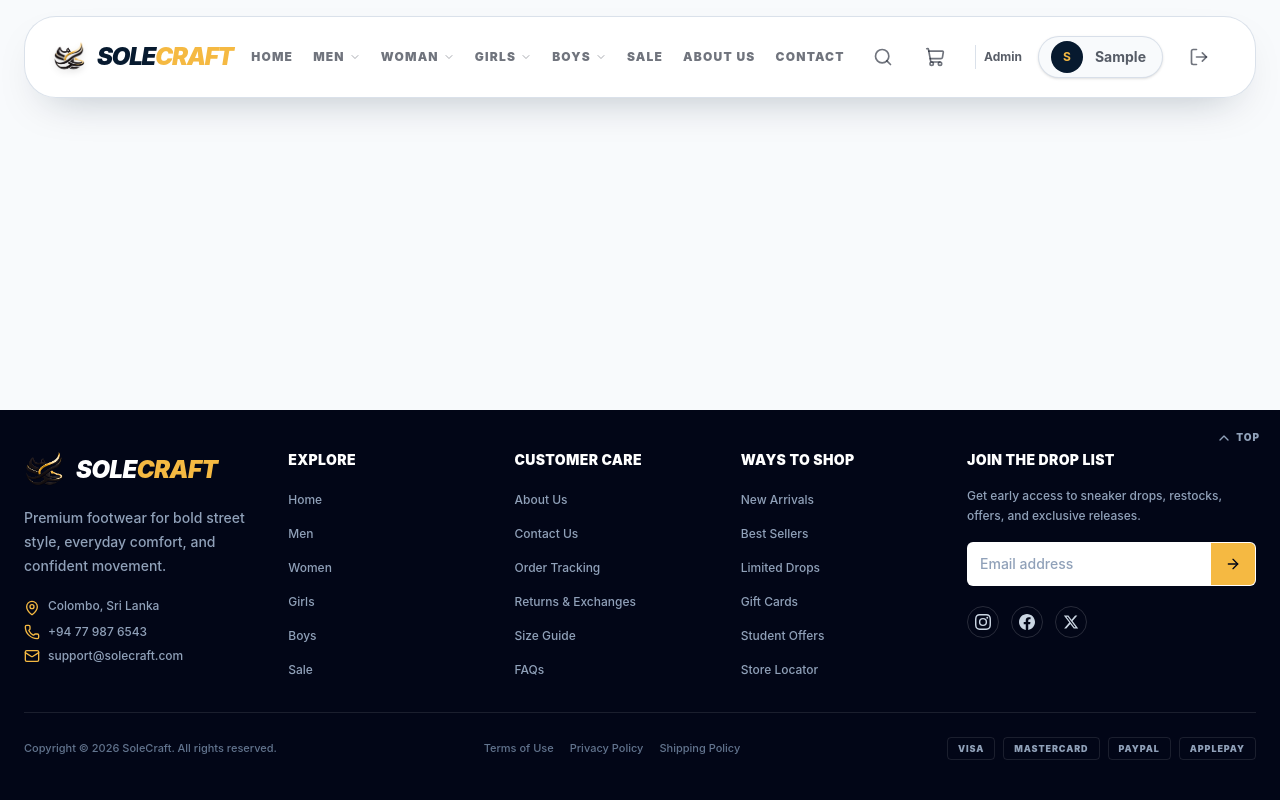
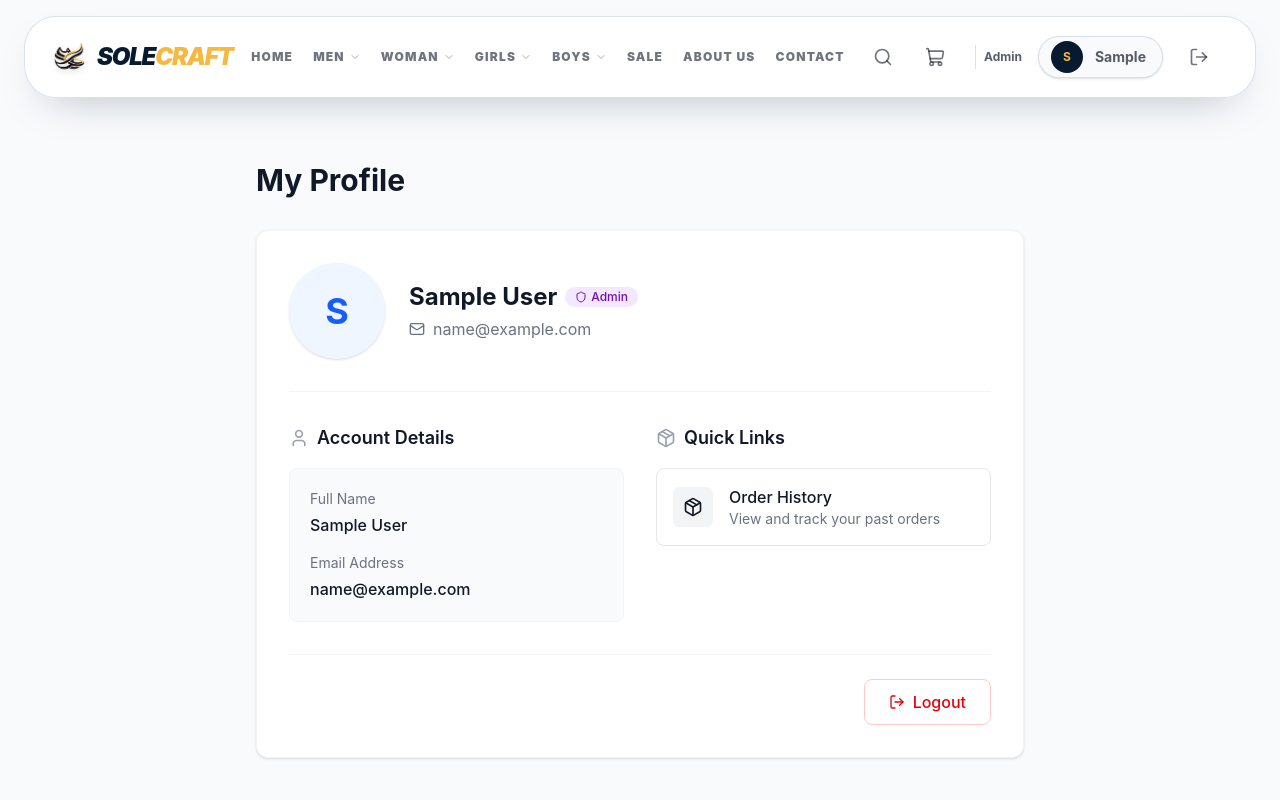
Before and after one commit to JKWijerathne/SoleCraft, a React (Vite) app in the folder client/: page /profile in a window 1280 px wide. Shown: the top 800 px of the page. Built offline with nearby package versions, Linux system fonts and the light colour scheme; sample sign-in values are in the browser's storage.

Commit message:
feat: create Profile page and add profile route

```diff
--- a/client/src/App.jsx
+++ b/client/src/App.jsx
@@ -18,6 +18,7 @@ import AdminProducts from './pages/Admin/AdminProducts';
 import AddProduct from './pages/Admin/AddProduct';
 import EditProduct from './pages/Admin/EditProduct';
 import OrderSuccess from './pages/Orders/OrderSuccess';
+import Profile from './pages/Profile/Profile';
 
 function App() {
   return (
@@ -35,6 +36,7 @@ function App() {
           <Route path="/cart" element={<Cart />} />
           <Route path="/checkout" element={<Checkout />} />
           <Route path="/order-success" element={<OrderSuccess />} />
+          <Route path="/profile" element={<Profile />} />
           <Route path="/login" element={<Login />} />
           <Route path="/register" element={<Register />} />
           <Route path="/admin/login" element={<AdminLogin />} />
--- /dev/null
+++ b/client/src/pages/Profile/Profile.jsx
@@ -0,0 +1,136 @@
+import { useEffect } from 'react';
+import { useSelector, useDispatch } from 'react-redux';
+import { useNavigate, Link } from 'react-router-dom';
+import { logout } from '../../store/slices/authSlice';
+import { LogOut, Package, User as UserIcon, Mail, Shield } from 'lucide-react';
+import { motion } from 'framer-motion';
+
+const Profile = () => {
+  const { user } = useSelector((state) => state.auth);
+  const dispatch = useDispatch();
+  const navigate = useNavigate();
+
+  useEffect(() => {
+    if (!user) {
+      navigate('/login');
+    }
+  }, [user, navigate]);
+
+  const handleLogout = () => {
+    dispatch(logout());
+    navigate('/');
+  };
+
+  if (!user) return null;
+
+  return (
+    <div className="flex-1 bg-[#F8FAFC] py-12 px-4 sm:px-6 lg:px-8">
+      <div className="max-w-3xl mx-auto">
+        <motion.h1
+          initial={{ opacity: 0, y: -20 }}
+          animate={{ opacity: 1, y: 0 }}
+          className="text-3xl font-bold text-[#111827] mb-8"
+        >
+          My Profile
+        </motion.h1>
+
+        <div className="bg-white shadow-sm rounded-xl overflow-hidden border border-gray-100">
+          <div className="p-8">
+            <div className="flex flex-col sm:flex-row sm:items-center justify-between border-b border-gray-100 pb-8 mb-8 gap-6 sm:gap-0">
+              <motion.div
+                initial={{ opacity: 0, x: -20 }}
+                animate={{ opacity: 1, x: 0 }}
+                transition={{ delay: 0.1 }}
+                className="flex items-center space-x-6"
+              >
+                <div className="w-24 h-24 bg-blue-50 text-blue-600 rounded-full flex items-center justify-center text-4xl font-bold uppercase shadow-sm">
+                  {user.name ? user.name.charAt(0) : 'U'}
+                </div>
+                <div>
+                  <h2 className="text-2xl font-bold text-[#111827] flex items-center gap-2">
+                    {user.name}
+                    {user.isAdmin && (
+                      <span className="inline-flex items-center px-2.5 py-0.5 rounded-full text-xs font-medium bg-purple-100 text-purple-800">
+                        <Shield className="w-3 h-3 mr-1" />
+                        Admin
+                      </span>
+                    )}
+                  </h2>
+                  <p className="text-gray-500 mt-1 flex items-center gap-2">
+                    <Mail className="w-4 h-4" />
+                    {user.email}
+                  </p>
+                </div>
+              </motion.div>
+            </div>
+
+            <div className="grid grid-cols-1 md:grid-cols-2 gap-8 mb-8">
+              <motion.div
+                initial={{ opacity: 0, y: 20 }}
+                animate={{ opacity: 1, y: 0 }}
+                transition={{ delay: 0.2 }}
+              >
+                <h3 className="text-lg font-semibold text-[#111827] mb-4 flex items-center gap-2">
+                  <UserIcon className="w-5 h-5 text-gray-400" />
+                  Account Details
+                </h3>
+                <div className="bg-gray-50 rounded-lg p-5 space-y-4 border border-gray-100">
+                  <div>
+                    <p className="text-sm text-gray-500 mb-1">Full Name</p>
+                    <p className="font-medium text-[#111827]">{user.name}</p>
+                  </div>
+                  <div>
+                    <p className="text-sm text-gray-500 mb-1">Email Address</p>
+                    <p className="font-medium text-[#111827]">{user.email}</p>
+                  </div>
+                </div>
+              </motion.div>
+
+              <motion.div
+                initial={{ opacity: 0, y: 20 }}
+                animate={{ opacity: 1, y: 0 }}
+                transition={{ delay: 0.3 }}
+              >
+                <h3 className="text-lg font-semibold text-[#111827] mb-4 flex items-center gap-2">
+                  <Package className="w-5 h-5 text-gray-400" />
+                  Quick Links
+                </h3>
+                <Link
+                  to="/orders"
+                  className="group flex items-center justify-between bg-white border border-gray-200 rounded-lg p-4 hover:border-[#111827] hover:shadow-sm transition-all"
+                >
+                  <div className="flex items-center gap-4">
+                    <div className="bg-gray-100 p-2.5 rounded-md text-[#111827] group-hover:bg-[#111827] group-hover:text-white transition-colors">
+                      <Package className="w-5 h-5" />
+                    </div>
+                    <div>
+                      <p className="font-medium text-[#111827]">Order History</p>
+                      <p className="text-sm text-gray-500">View and track your past orders</p>
+                    </div>
+                  </div>
+                </Link>
+              </motion.div>
+            </div>
+
+            <motion.div
+              initial={{ opacity: 0 }}
+              animate={{ opacity: 1 }}
+              transition={{ delay: 0.4 }}
+              className="pt-6 border-t border-gray-100 flex justify-end"
+            >
+              <button
+                onClick={handleLogout}
+                className="flex items-center gap-2 px-6 py-2.5 border border-red-200 text-red-600 rounded-lg hover:bg-red-50 hover:border-red-300 transition-colors font-medium focus:outline-none focus:ring-2 focus:ring-red-500 focus:ring-offset-2"
+              >
+                <LogOut className="w-4 h-4" />
+                Logout
+              </button>
+            </motion.div>
+          </div>
+        </div>
+      </div>
+    </div>
+  );
+};
+
+export default Profile;
```
